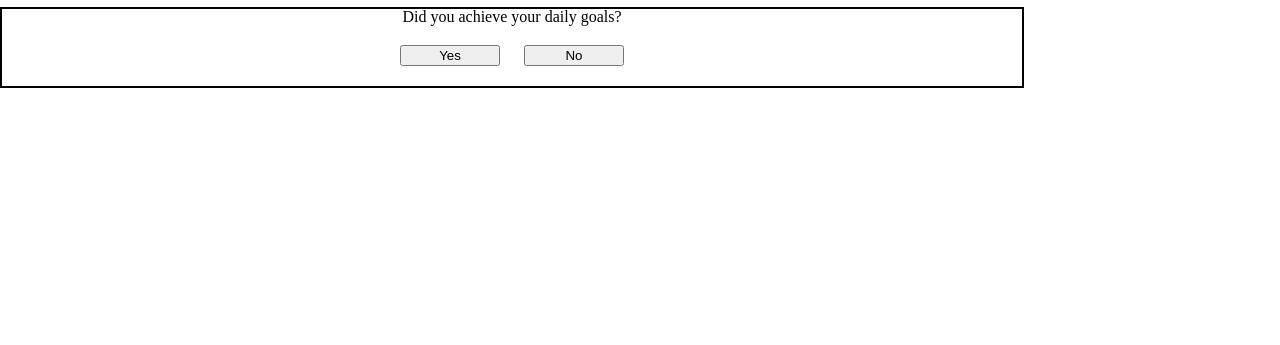
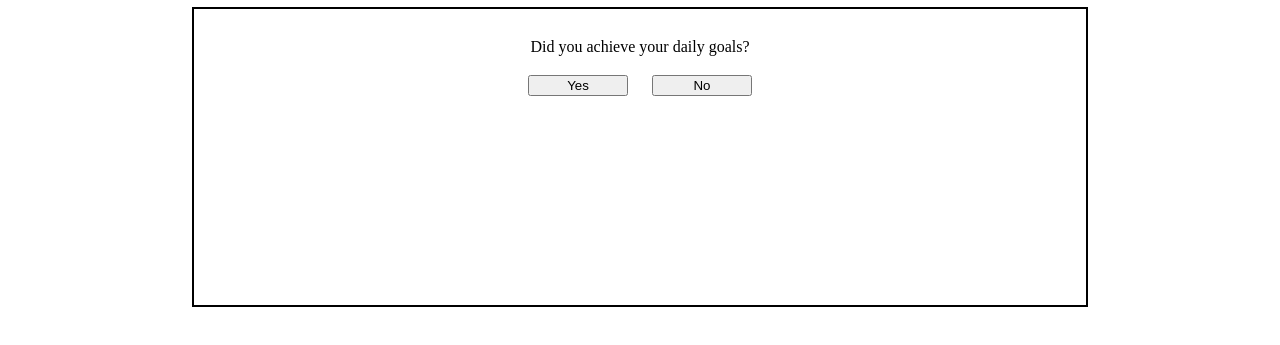
Before and after one commit to pitekcharles/goallist, a plain HTML site: page index.html in a window 1280 px wide. Shown: the part 163-508 px from the top of the page. Drawn offline with Linux system fonts and the light colour scheme.

Commit message:
did some more styling to the main section

```diff
--- a/resources/css/main.css
+++ b/resources/css/main.css
@@ -18,7 +18,9 @@ header h1 {
 
 main {
     margin-top: 10px;
+    width: 100%;
     text-align: center;
+
 }
 
 main button {
@@ -27,9 +29,12 @@ main button {
 }
 
 main .goalReached {
-    width: 80%;
+    width: 70%;
+    margin: 0 auto;
+    padding-top: 30px;
+    height: 300px;
+    padding: auto 0;
     border: 2px solid black;
-
 }
 
 /* footer styling */
```
